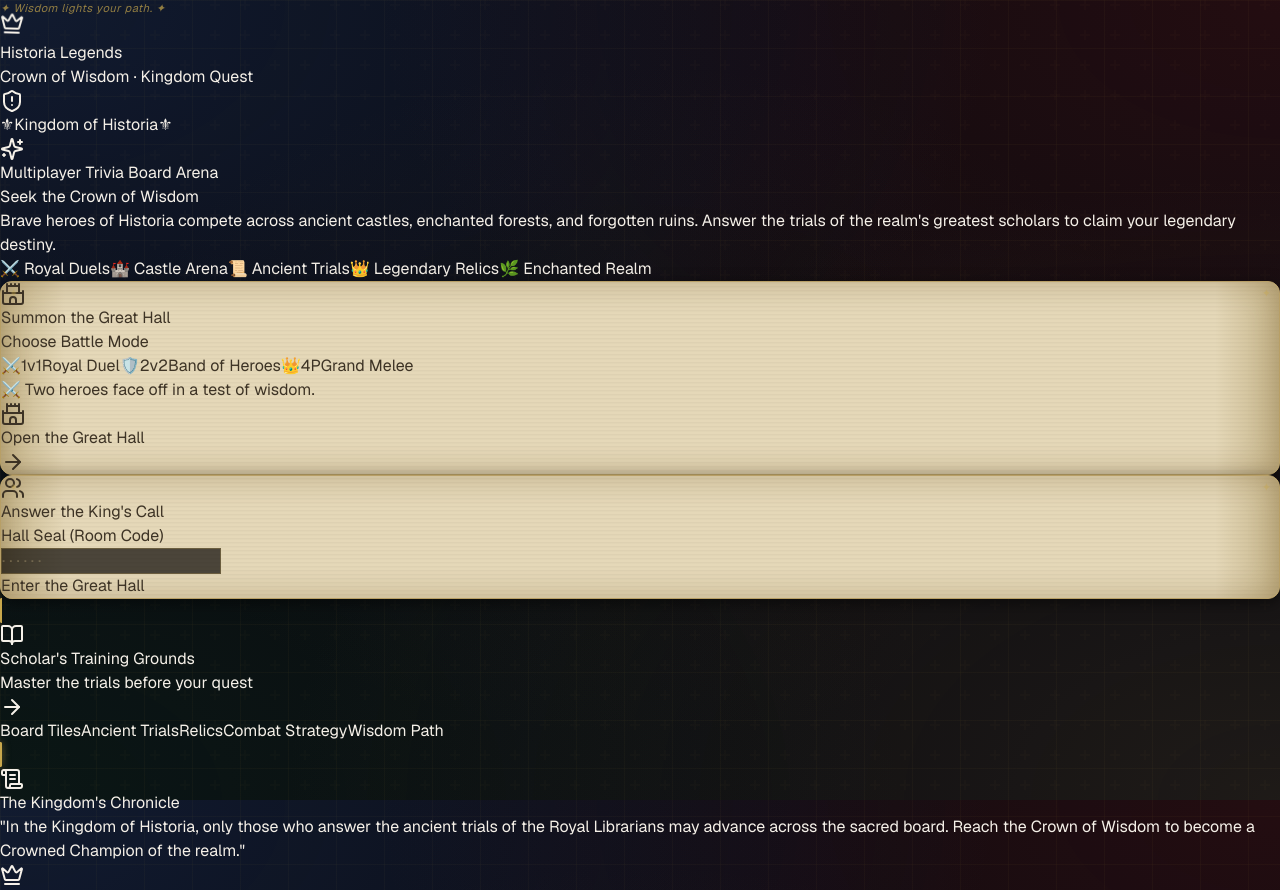
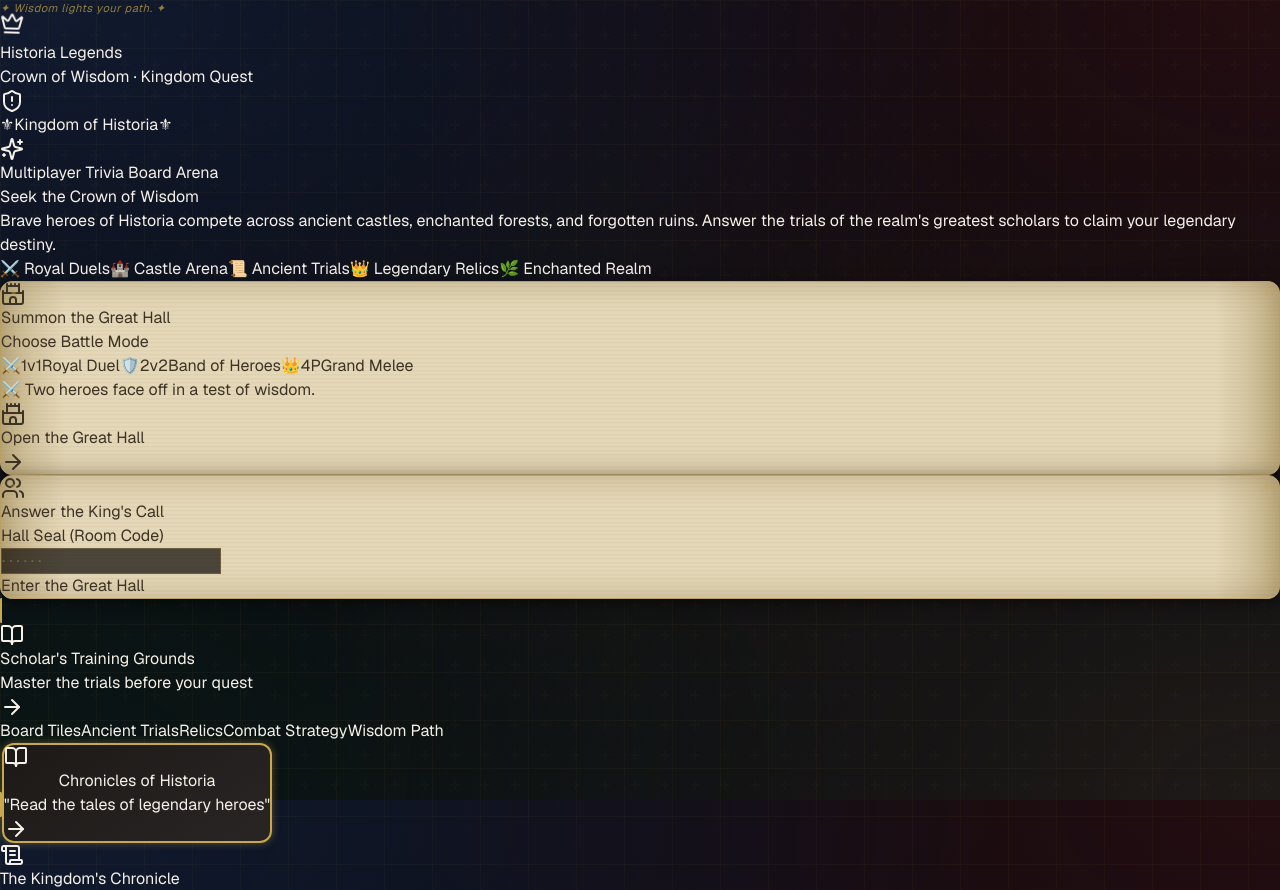
Before and after one commit to JBLOBRICO/gamedev, a Next.js app: page / in a window 1280 px wide. Shown: the top 890 px of the page. Built offline with nearby package versions, Linux system fonts and the light colour scheme; no server answers; the database is empty.

Commit message:
feat: Add HeroJournal to main dashboard

```diff
--- a/src/app/page.tsx
+++ b/src/app/page.tsx
@@ -7,6 +7,7 @@ import { useProfile } from '@/hooks/useProfile';
 import ProfileEditModal from '@/components/ProfileEditModal';
 import ProfileStats from '@/components/ProfileStats';
 import SoundSettings from '@/components/SoundSettings';
+import HeroJournal from '@/components/HeroJournal';
 import { Settings, Plus, Users, ArrowRight, ShieldAlert, Sparkles, BookOpen, Crown, Sword, Castle, ScrollText } from 'lucide-react';
 import { sounds } from '@/lib/sounds';
 import { getRandomFlavorMessage } from '@/lib/heroes';
@@ -22,6 +23,7 @@ export default function Home() {
   const [actionError, setActionError] = useState<string | null>(null);
   const [flavorMsg, setFlavorMsg] = useState('');
   const [particles, setParticles] = useState<Array<{ id: number; x: number; delay: number; dur: number }>>([]);
+  const [journalOpen, setJournalOpen] = useState(false);
 
   useEffect(() => {
     setFlavorMsg(getRandomFlavorMessage());
@@ -347,6 +349,27 @@ export default function Home() {
               </div>
             </Link>
 
+            {/* Chronicles of Historia */}
+            <button
+              onClick={() => { sounds.playClick(); setJournalOpen(true); }}
+              className="w-full text-left group block p-5 rounded-2xl stone-panel golden-border hover:brightness-110 transition-all hover:scale-[1.02] active:scale-[0.98] shadow-lg shadow-amber-950/20 btn-press"
+            >
+              <div className="flex items-center justify-between">
+                <div className="flex items-center gap-3">
+                  <div className="w-10 h-10 rounded-xl bg-amber-900/20 border border-amber-700/30 flex items-center justify-center">
+                    <BookOpen className="w-5 h-5 text-amber-500" />
+                  </div>
+                  <div>
+                    <p className="text-sm font-black text-[#f5f0e8] flex items-center gap-2">
+                      Chronicles of Historia
+                    </p>
+                    <p className="text-[10px] text-amber-600/70 font-semibold italic">"Read the tales of legendary heroes"</p>
+                  </div>
+                </div>
+                <ArrowRight className="w-4 h-4 text-amber-500 group-hover:translate-x-1 transition-transform" />
+              </div>
+            </button>
+
             {/* Kingdom modes info card */}
             <div className="p-4 rounded-xl border border-amber-900/20 bg-amber-950/10 space-y-2">
               <p className="text-[9px] font-black text-amber-600/70 uppercase tracking-widest flex items-center gap-1.5">
@@ -391,6 +414,7 @@ export default function Home() {
         />
       )}
 
+      <HeroJournal isOpen={journalOpen} onClose={() => setJournalOpen(false)} />
       <SoundSettings />
     </main>
   );
```
